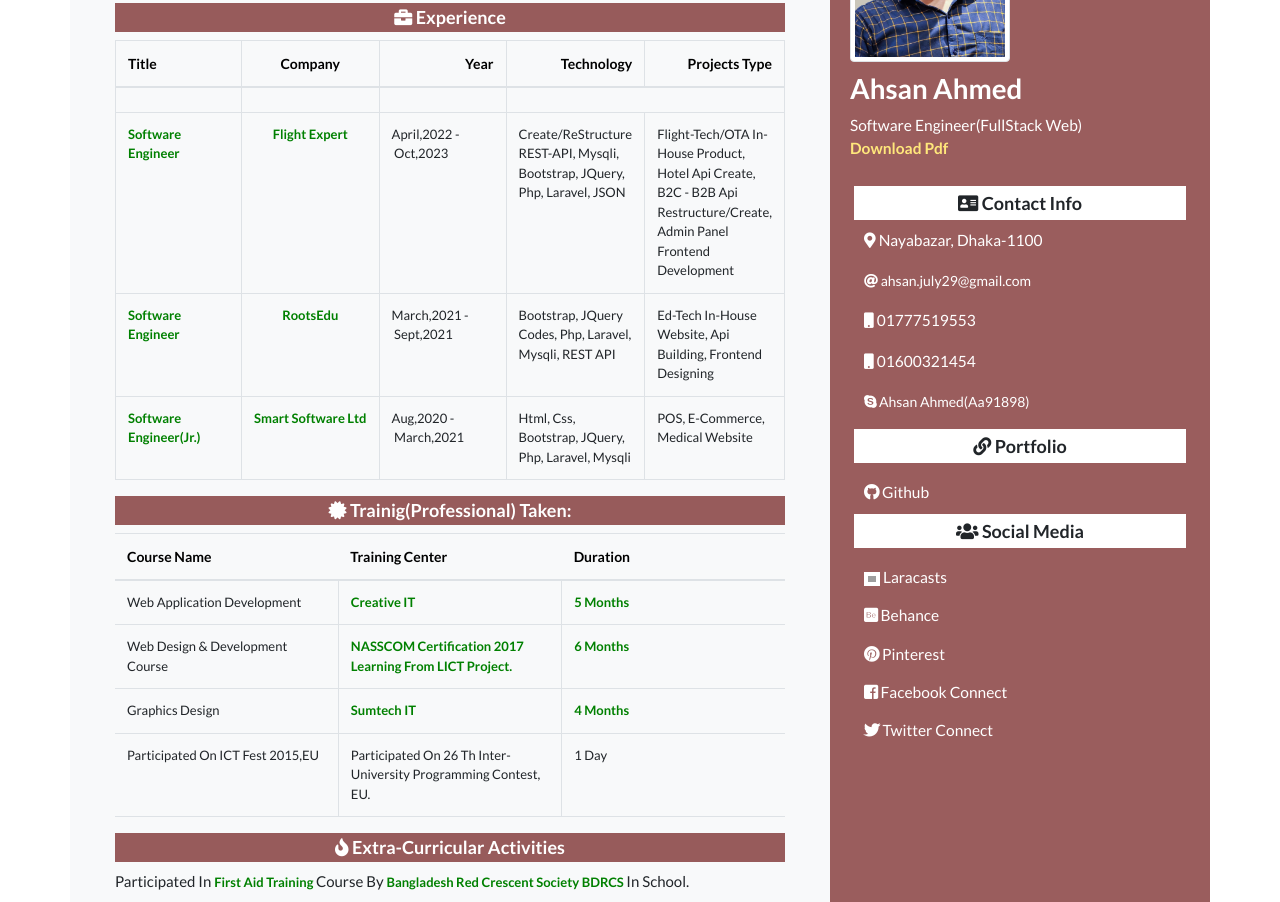
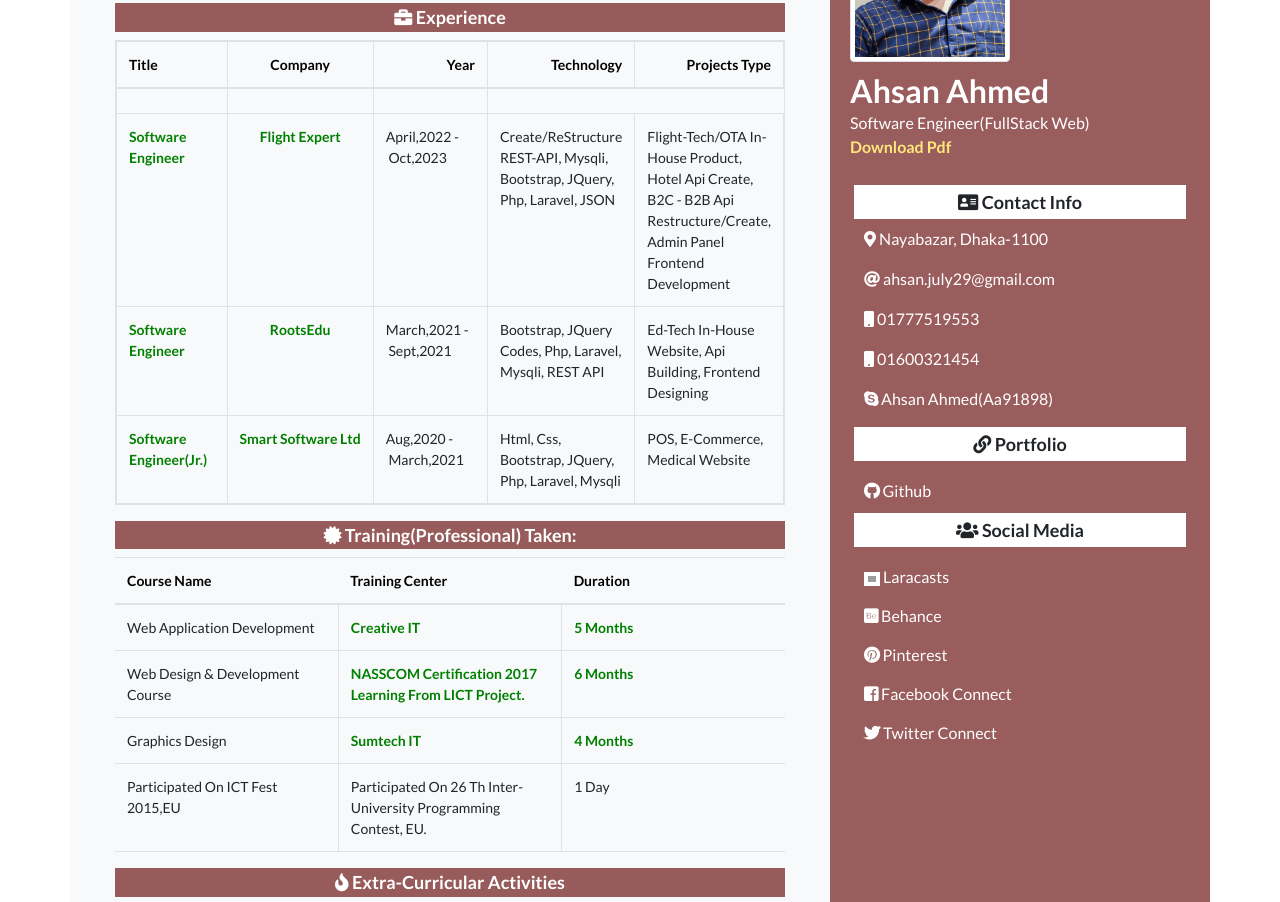
Before and after one commit to Ahsanjuly29/Mycv, a plain HTML site: page index.html in a window 1280 px wide. Shown: the part 331-1233 px from the top of the page. Drawn offline with nearby package versions, Linux system fonts and the light colour scheme; grey boxes are pictures that could not be loaded.

Commit message:
updated designs and links

```diff
--- a/css/style.css
+++ b/css/style.css
@@ -50,11 +50,19 @@ i {
 .main-body {
 	top: 0px;
 	padding: 30px;
+	overflow: hidden;
+}
+
+.experience table, .training table, .education table{
+	display: block;
+	width: 100%;
+	overflow-x: scroll;
 }
 
 @media (max-width: 724px) {
 	.main-body {
 		padding-left: 20px;
+
 	}
 }
 
@@ -67,14 +75,12 @@ i {
 @media (max-width: 686px) {
 	.main-body {
 		padding: 0px;
-		overflow: scroll;
 	}
 }
 
 @media (max-width: 575px) {
 	.main-body {
-		padding: 10%;
-		overflow: scroll;
+		padding: 0 2.5%;
 	}
 }
 
@@ -99,7 +105,7 @@ i {
 }
 
 .main-body p {
-	font-size: 15px;
+	font-size: 14px;
 	text-align: justify;
 }
 
@@ -131,13 +137,13 @@ i {
 	/* text-align: justify; */
 	width: 20%;
 	height: auto;
-	font-size: 13px;
+	font-size: 14px;
 	cursor: pointer;
 }
 
 .main-body .table tbody tr td a {
 	text-align: justify;
-	font-size: 13px;
+	font-size: 14px;
 	font-weight: bold;
 	color: Green;
 
@@ -173,7 +179,7 @@ i {
 }
 
 .main-body .extra a {
-	font-size: 13px;
+	font-size: 14px;
 	font-weight: bold;
 	color: Green;
 
@@ -220,14 +226,13 @@ i {
 
 .rightside .title h3 {
 	font-weight: Bold;
-	font-size: 1.73rem;
+	font-size: 2rem;
+	margin-bottom: 0;
 }
 
 /*Responsive of H3*/
 @media (max-width: 738px) {
-	.rightside .title h3 {
-		/* font-size: 1.49rem; */
-	}
+
 }
 
 @media (max-width: 660px) {
@@ -236,11 +241,9 @@ i {
 	}
 }
 
-.rightside .title p {}
-
 .rightside .title p,
 a {
-	font-size: 0.97rem;
+	font-size: 1rem;
 	text-decoration: none;
 	color: white;
 }
@@ -312,13 +315,13 @@ a:hover {
 
 @media (max-width: 622px) {
 	.rightside .details ul li a {
-		padding: 13px;
+		padding: 14px;
 	}
 }
 
 @media (max-width: 598px) {
 	.rightside .details ul li a {
-		padding: 12px;
+		padding: 14px;
 	}
 }
 
--- a/index.html
+++ b/index.html
@@ -105,7 +105,7 @@
 									<td></td>
 								</tr>
 								<tr>
-									<td class="text-left"><a href="#" target="_blank">Software Engineer</a></td>
+									<td class="text-left"><a href="https://drive.google.com/drive/folders/1BZLc2KPeX0uieCxj4loOPK0Pe2pJaWj_?usp=sharing" target="_blank">Software Engineer</a></td>
 									<td class="text-center"><a href="https://flightexpert.com" target="_blank">
 											Flight Expert</a></td>
 									<td>April,2022&nbsp;-&nbsp;Oct,2023</td>
@@ -114,7 +114,7 @@
 										Restructure/Create, Admin panel Frontend Development</td>
 								</tr>
 								<tr>
-									<td class="text-left"><a href="#" target="_blank">Software Engineer</a></td>
+									<td class="text-left"><a href="https://drive.google.com/drive/folders/1FkA2heDdLHcfiB-qqDl9uWTHAkwyCV8_?usp=sharing" target="_blank">Software Engineer</a></td>
 									<td class="text-center"><a href="https://rootsedulive.com/" target="_blank">
 											RootsEdu</a></td>
 									<td>March,2021&nbsp;-&nbsp;Sept,2021</td>
@@ -122,7 +122,7 @@
 									<td>Ed-Tech in-house Website, Api Building, Frontend Designing</td>
 								</tr>
 								<tr>
-									<td class="text-left"><a href="#" target="_blank">Software Engineer(jr.)</a></td>
+									<td class="text-left"><a href="https://drive.google.com/drive/folders/1Ieq8lX_c1yCFwFI0Bd6AIGQUmVmu7lPx?usp=sharing" target="_blank">Software Engineer(jr.)</a></td>
 									<td class="text-center"><a href="https://www.smartsoftware.com.bd/" target="_blank">
 											Smart&nbsp;Software&nbsp;Ltd </a></td>
 									<td>Aug,2020&nbsp;-&nbsp;March,2021</td>
@@ -132,7 +132,8 @@
 							</tbody>
 						</table>
 					</div>
-					<h3><i class="fas fa-certificate"></i> Trainig(Professional) Taken:</h3>
+					<div class="training">
+						<h3><i class="fas fa-certificate"></i> Training(Professional) Taken:</h3>
 						<table class="table table-hover">
 							<thead>
 								<tr>
@@ -146,10 +147,10 @@
 									<td style="border-right: 1px solid #dee2e6; border-bottom: 1px solid #dee2e6;">Web
 										Application Development</td>
 									<td style="border-left: 1px solid #dee2e6; border-bottom: 1px solid #dee2e6;">
-									<a href="cs.html" target="_blank">Creative IT</a>
+										<a href="https://drive.google.com/drive/folders/1g3PWKsWFa2c7lsJhZjtlgtxAPDNAEBjh?usp=sharing" target="_blank">Creative IT</a>
 									</td>
 									<td style="border-left: 1px solid #dee2e6; border-bottom: 1px solid #dee2e6;">
-									<a href="https://www.creativeit-inst.com/webdevelopment.php?gclid=EAIaIQobChMI6fjhuMmb5QIVVg4rCh2YqAurEAAYASACEgI9__D_BwE"
+										<a href="https://github.com/Ahsanjuly29/Creative-it-Laravel-Project-Done"
 											target="_blank"> 5 Months</a>
 									</td>
 								</tr>
@@ -157,11 +158,11 @@
 									<td style="border-right: 1px solid #dee2e6; border-bottom: 1px solid #dee2e6;">Web
 										Design & Development Course</td>
 									<td style="border-left: 1px solid #dee2e6; border-bottom: 1px solid #dee2e6;">
-									<a href="https://drive.google.com/open?id=19QXQZoo-Jyqvwa32iKF495w5aSEl2D-S"
+										<a href="https://drive.google.com/drive/folders/1zgLVmk-d9_PUD1dOTdXOQQ_6A4wWFjrq?usp=sharingS"
 											target="_blank">NASSCOM Certification 2017 Learning from LICT Project.</a>
 									</td>
 									<td style="border-left: 1px solid #dee2e6; border-bottom: 1px solid #dee2e6;">
-									<a href="https://drive.google.com/open?id=19QXQZoo-Jyqvwa32iKF495w5aSEl2D-S"
+										<a href="https://drive.google.com/drive/folders/1zgLVmk-d9_PUD1dOTdXOQQ_6A4wWFjrq?usp=sharing"
 											target="_blank"> 6 Months</a>
 									</td>
 								</tr>
@@ -172,7 +173,7 @@
 										<a href="cs.html" target="_blank">Sumtech IT</a>
 									</td>
 									<td style="border-left: 1px solid #dee2e6; border-bottom: 1px solid #dee2e6;">
-									<a href="#" target="_blank"> 4 Months</a>
+										<a href="cs.html" target="_blank"> 4 Months</a>
 									</td>
 								</tr>
 								<tr>
@@ -184,11 +185,12 @@
 								</tr>
 							</tbody>
 						</table>
+					</div>
 					<h3><i class="fas fa-fire"></i> Extra-Curricular Activities</h3>
 					<div class="extra">
-						<p>Participated In <a href="https://drive.google.com/open?id=18qgxZ19DgW1z2VrYmFft47OFberQ6nJ5"
+						<p>Participated In <a href="https://drive.google.com/drive/folders/1sfwUIsikkwyVlDgdu55OjOAiLoWrs7wv?usp=sharing"
 								target="_blank">First Aid Training </a>Course By
-							<a href="https://drive.google.com/open?id=18qgxZ19DgW1z2VrYmFft47OFberQ6nJ5"
+							<a href="https://drive.google.com/drive/folders/1sfwUIsikkwyVlDgdu55OjOAiLoWrs7wv?usp=sharing"
 								target="_blank">Bangladesh Red Crescent Society
 								BDRCS </a>In School.
 						</p>
@@ -206,7 +208,7 @@
 						<p class="m-0">Software&nbsp;Engineer(FullStack Web)</p>
 						<p class="font-weight-bold">
 							<a class="text"
-								href="https://drive.google.com/file/d/1xpHQ5l68lu2wWxTfEG9tKJVPefjCTSHn/view?usp=sharing"
+								href="https://drive.google.com/file/d/17IDwPztZg0N2wDC0E4vCcXBZ8ugD4VVX/view?usp=sharing"
 								target="_blank">Download pdf</a>
 						</p>
 					</div>
@@ -218,14 +220,14 @@
 								Nayabazar, Dhaka-1100</a>
 						</p>
 						<p><a href="mailto:ahsan.july29@gmail.com" target="_top"
-								style="text-transform: lowercase;font-size: 14px;"><i
+								style="text-transform: lowercase;"><i
 									class="fas fa-at  font-weight-bold"></i>
 								ahsan.july29@gmail.com</a></p>
 						<p><a href="tel:+8801777519553" target="_blank"> <i class="fas fa-mobile font-weight-bold"></i>
 								01777519553</a></p>
 						<p><a href="tel:+8801777519553" target="_blank"><i class="fas fa-mobile font-weight-bold"></i>
 								01600321454</a></p>
-						<p><a href="live:aa91898_1" target="_blank" style="font-size: 14px;"><i
+						<p><a href="live:aa91898_1" target="_blank"><i
 									class="fab fa-skype font-weight-bold"></i>
 								Ahsan Ahmed(aa91898)</a></p>
 						<h3><i class="fas fa-link"></i>
@@ -284,7 +286,7 @@
 				<div class="row">
 					<div class="col-sm-12 globe">
 						<h2>
-							<a href="https://drive.google.com/file/d/1xpHQ5l68lu2wWxTfEG9tKJVPefjCTSHn/view"
+							<a href="https://drive.google.com/file/d/17IDwPztZg0N2wDC0E4vCcXBZ8ugD4VVX/view?usp=sharing"
 								target="_blank">
 								<i class="fas fa-download"></i>
 							</a>
@@ -296,10 +298,6 @@
 			</div>
 		</div>
 	</footer>
-
-
-	<p id="demo"></p>
-
 
 	<script src="https://code.jquery.com/jquery-3.2.1.slim.min.js"
 		integrity="sha384-KJ3o2DKtIkvYIK3UENzmM7KCkRr/rE9/Qpg6aAZGJwFDMVNA/GpGFF93hXpG5KkN"
```
Also changed, not shown: education.html (+10 -9 lines), other.html (+3 -3 lines), personal.html (+3 -3 lines), skill.html (+3 -3 lines). Lines whose indentation alone changed are shown as unchanged.
